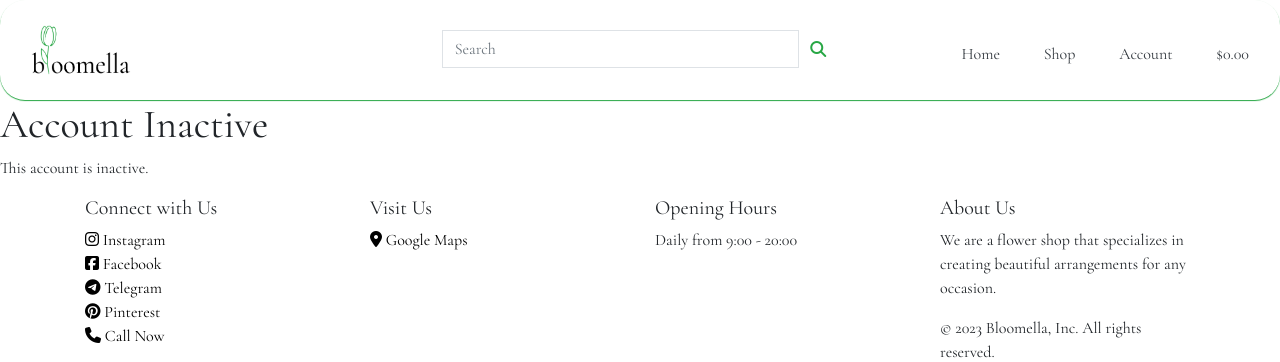
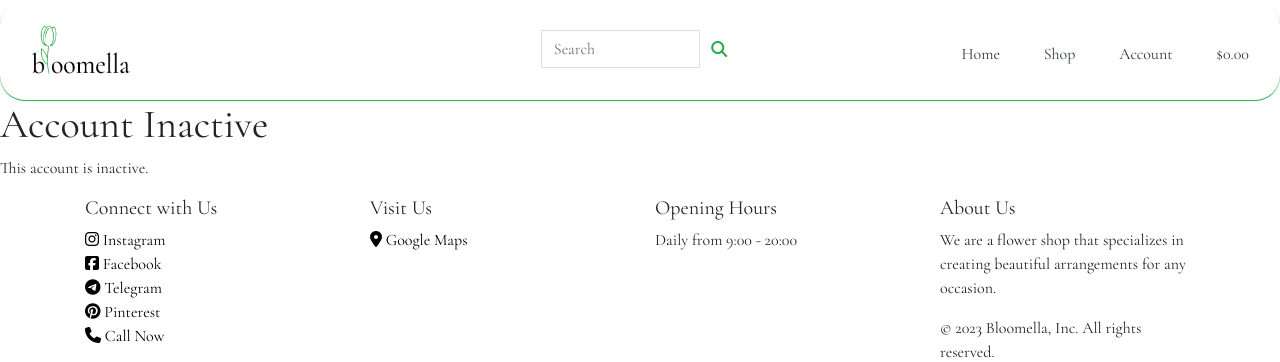
Before and after one commit to StanislavDitsan/Bloomella, a Django app: the page made by templates/base.html in a window 1280 px wide. Shown: the top 362 px of the page. Run offline with Django 3.2, Linux system fonts and the light colour scheme; some libraries are stand-ins or nearby versions.

Commit message:
Centered search form and changed width to 50

```diff
--- a/templates/base.html
+++ b/templates/base.html
@@ -71,7 +71,7 @@
             </div>
             <div class="col-12 col-lg-4 my-auto py-1 py-lg-0">
                 <form method="GET" action="#">
-                    <div class="input-group w-100">
+                    <div class="input-group w-50 mx-auto">
                         <input class="form-control border border-black rounded-0" type="text" name="q"
                             placeholder="Search">
                         <div class="input-group-append">
```
